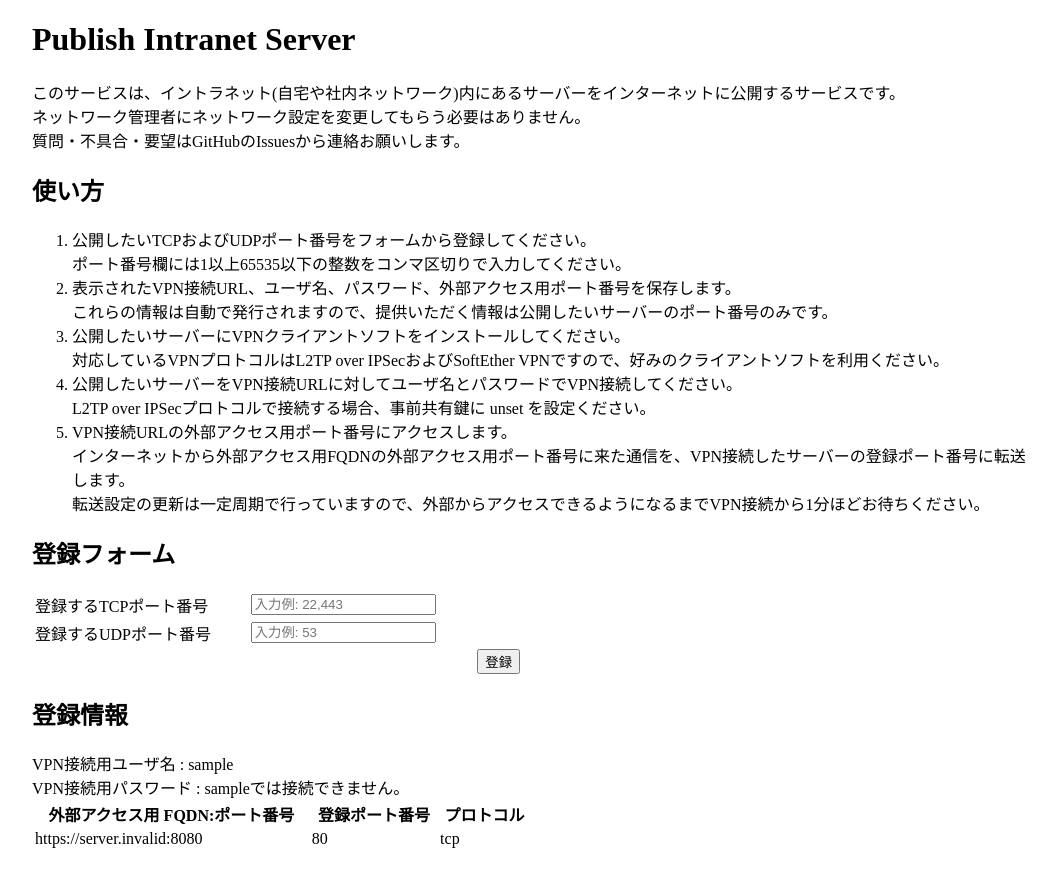
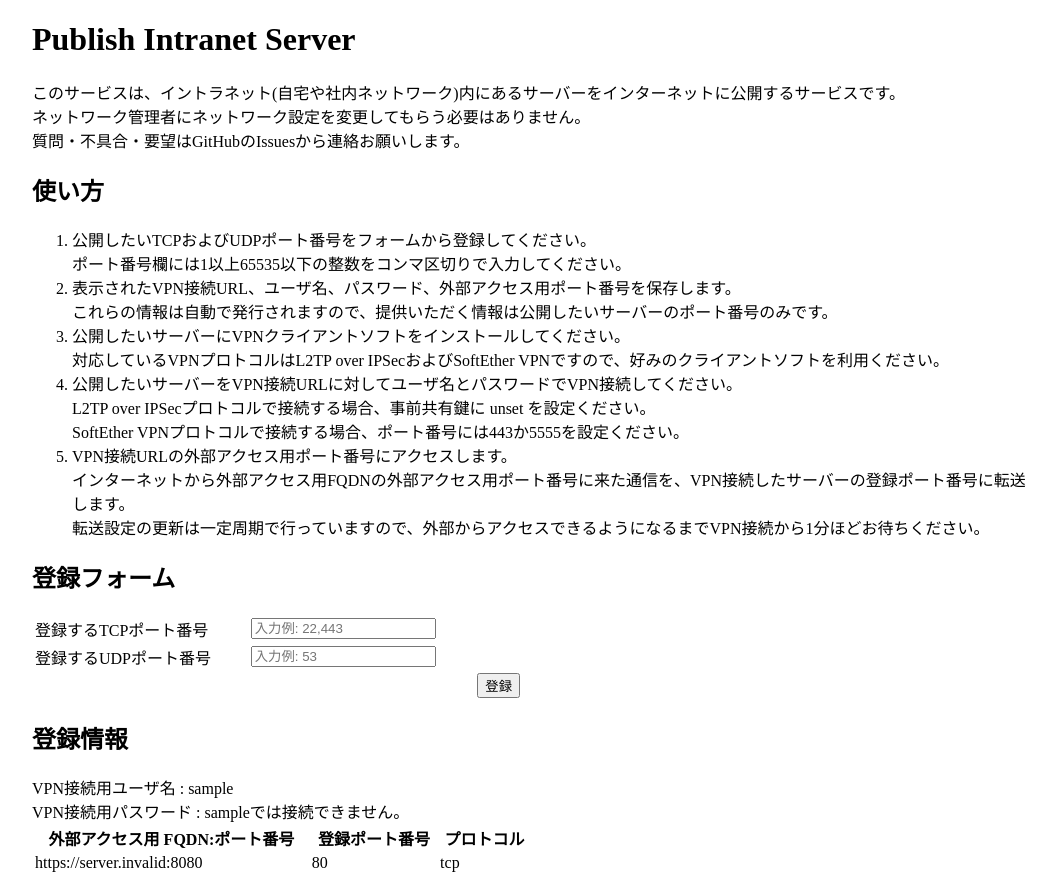
Before and after one commit to ytgw/publish_intranet_server_frontend, a React (Create React App) app: page / in a window 1280 px wide. Shown: the whole page, without its empty margins (108-1164 px from the left). Before the commit the page ends 859 px from the top, so only its background shows below. Built offline with nearby package versions, Linux system fonts and the light colour scheme; no server answers.

Commit message:
SoftEther VPNのポート番号を追記。

```diff
--- a/src/App.tsx
+++ b/src/App.tsx
@@ -16,7 +16,8 @@ function Manual() {
                     対応しているVPNプロトコルはL2TP over IPSecおよびSoftEther VPNですので、好みのクライアントソフトを利用ください。
                 </li>
                 <li>公開したいサーバーをVPN接続URLに対してユーザ名とパスワードでVPN接続してください。<br />
-                    L2TP over IPSecプロトコルで接続する場合、事前共有鍵に {LT2P_PRE_SHARED_KEY} を設定ください。
+                    L2TP over IPSecプロトコルで接続する場合、事前共有鍵に {LT2P_PRE_SHARED_KEY} を設定ください。<br />
+                    SoftEther VPNプロトコルで接続する場合、ポート番号には443か5555を設定ください。
                 </li>
                 <li>VPN接続URLの外部アクセス用ポート番号にアクセスします。<br />
                     インターネットから外部アクセス用FQDNの外部アクセス用ポート番号に来た通信を、VPN接続したサーバーの登録ポート番号に転送します。<br />
```
